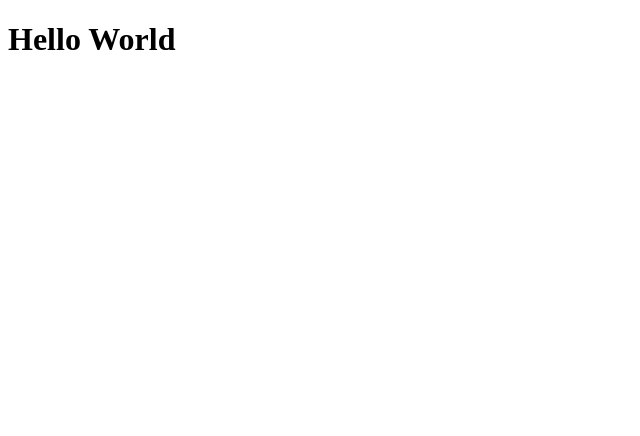
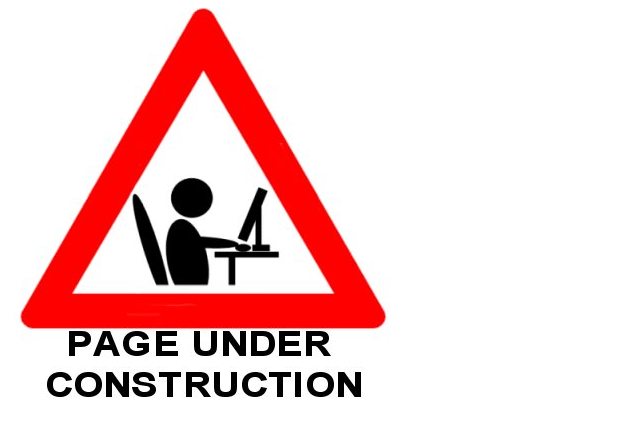
Before and after one commit to ipsamiotis/ipsamiotis.github.io, a plain HTML site: page index.html in a window 1280 px wide. Shown: the whole page, without its empty margins (0-640 px from the left). Drawn offline with Linux system fonts and the light colour scheme.

Commit message:
Under Construction

```diff
--- a/index.html
+++ b/index.html
@@ -7,7 +7,7 @@
 </head>
 <body>
     <header>
-        <h1>Hello World</h1>
+        <img src="images/Wiki_under_Construction.png" alt="">
     </header>
     <section>
     </section>
```
Also changed, not shown: images/Wiki_under_Construction.png (added).
